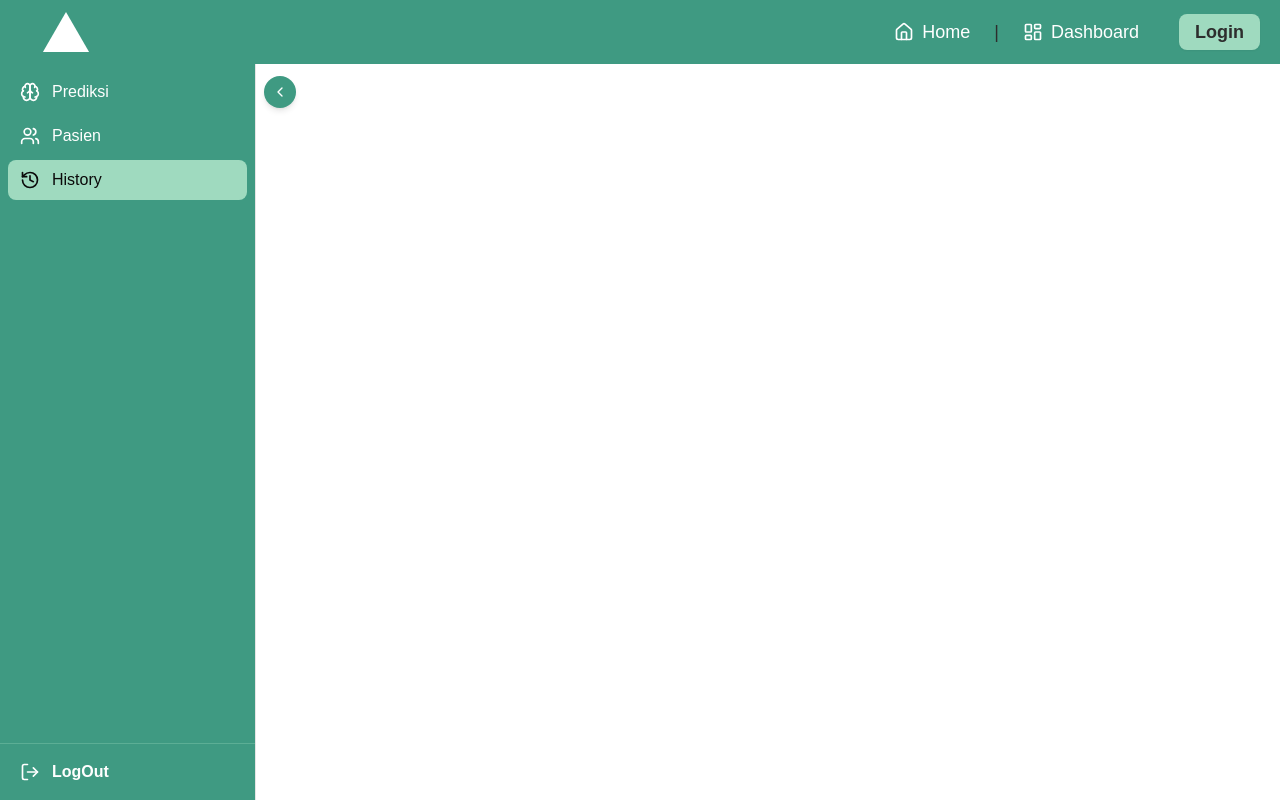
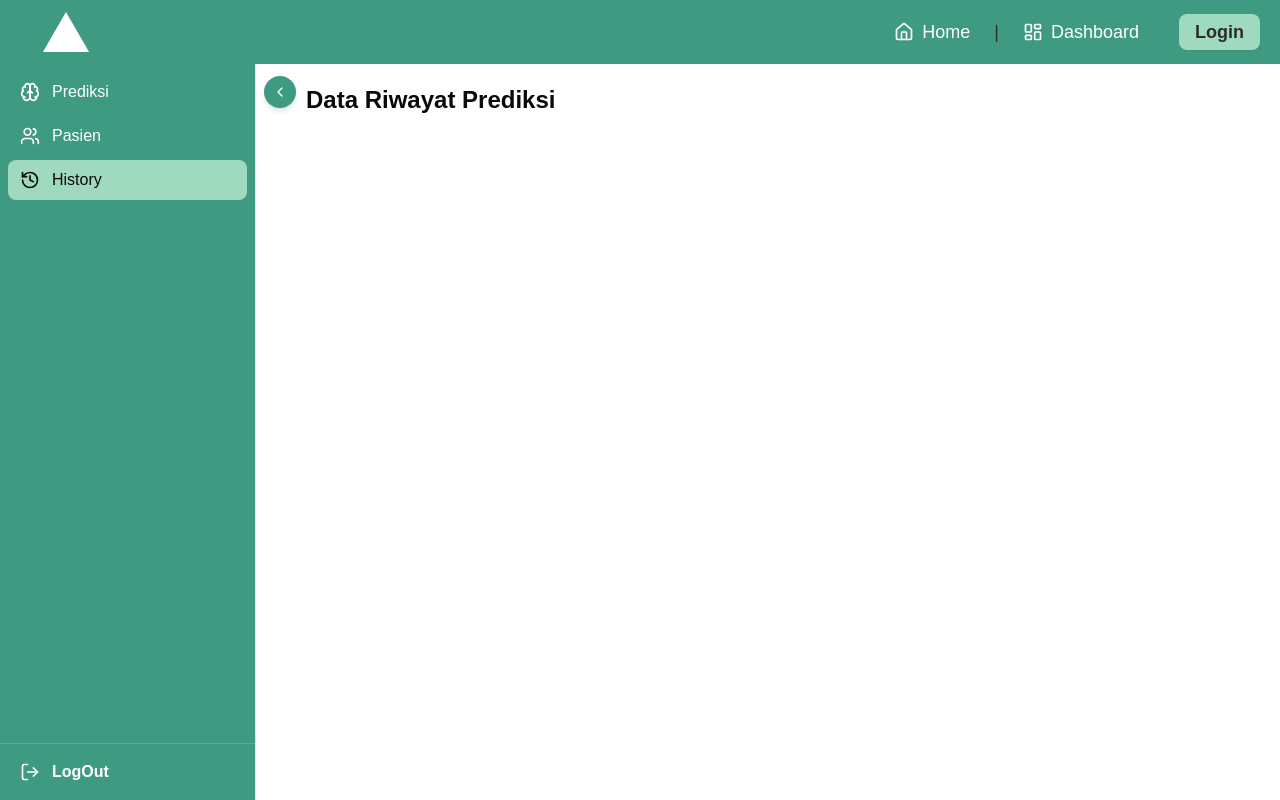
Before and after one commit to nanangarr/capstone-project-MRI, a Next.js app: page /users/history in a window 1280 px wide. Built offline with nearby package versions, Linux system fonts and the light colour scheme.

Commit message:
update dikit

```diff
--- a/src/pages/users/history.jsx
+++ b/src/pages/users/history.jsx
@@ -2,9 +2,12 @@
 
 import React from "react";
 
-export default function History() {
-    return(
+export default function History({ collapsed }) {
+    return (
         <>
+            <div className={`container p-6 transition-all duration-300 ${collapsed ? 'max-w-[calc(100vw-4rem)]' : 'max-w-[calc(100vw-16rem)]'}`}>
+                <h1 className="font-bold text-2xl mb-6">Data Riwayat Prediksi</h1>
+            </div>
         </>
     )
 }
--- a/src/pages/users/pasien/index.jsx
+++ b/src/pages/users/pasien/index.jsx
@@ -2,9 +2,13 @@
 
 import React from "react";
 
-export default function DataPasien() {
-    return(
+export default function DataPasien({ collapsed }) {
+    return (
         <>
+            <div className={`container p-6 transition-all duration-300 ${collapsed ? 'max-w-[calc(100vw-4rem)]' : 'max-w-[calc(100vw-16rem)]'}`}>
+                <h1 className="font-bold text-2xl mb-6">Data Pasien</h1>
+
+            </div>
         </>
     )
 }
```
